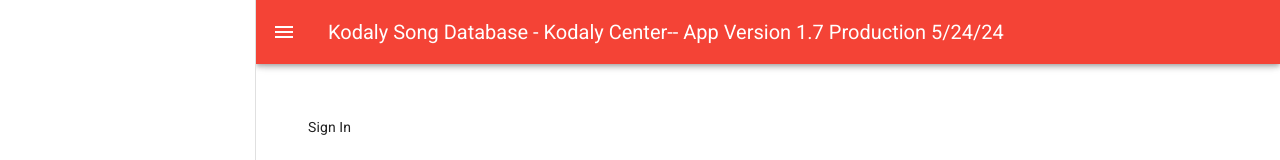
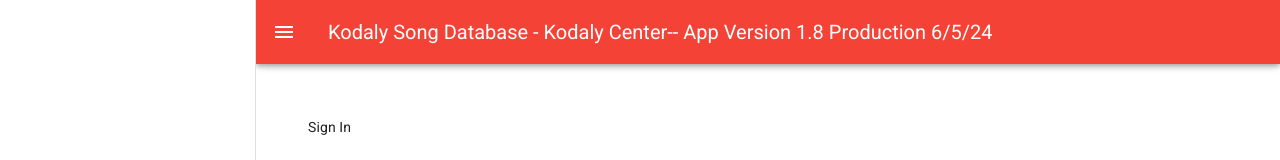
Before and after one commit to lrlarson/kodalyAdmin, a Vue app: page /#/ in a window 1280 px wide. Shown: the top 160 px of the page. Built offline with nearby package versions, Linux system fonts and the light colour scheme; what @ckeditor/ckeditor5-vue2, vue-global-var, vuetify-audio would draw is missing.

Commit message:
ri-ti-ri changes

```diff
--- a/src/App.vue
+++ b/src/App.vue
@@ -41,7 +41,7 @@
       dark
     >
 			<v-app-bar-nav-icon @click.stop="drawer = !drawer"></v-app-bar-nav-icon>
-			<v-toolbar-title>Kodaly Song Database - Kodaly Center-- App Version 1.7 Production 5/24/24 </v-toolbar-title>
+			<v-toolbar-title>Kodaly Song Database - Kodaly Center-- App Version 1.8 Production 6/5/24 </v-toolbar-title>
     </v-app-bar>
 
     <v-main>
--- a/src/components/SongDetail.vue
+++ b/src/components/SongDetail.vue
@@ -283,7 +283,7 @@
 								<td><v-checkbox v-model="songObject.TIM"></v-checkbox></td>
 
 								<td><v-img src="../assets/ri_tim_ti.gif" max-height="40" max-width="60" ></v-img> </td>
-								<td style="font-size: 20px">ri-tim-ri</td>
+								<td style="font-size: 20px">ri-tim-ti</td>
 								<td><v-checkbox v-model="songObject.RI_TIM_TI"></v-checkbox></td>
 
 							</tr>
```
Also changed, not shown: 1 other file (tests, documents, lock files or other folders).
